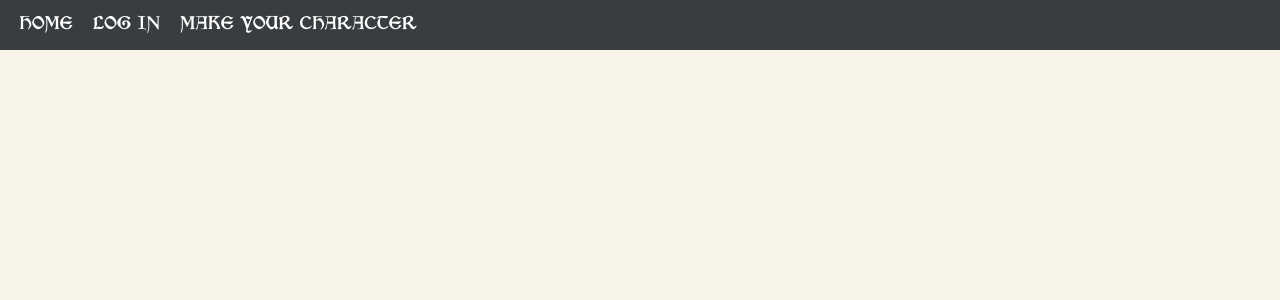
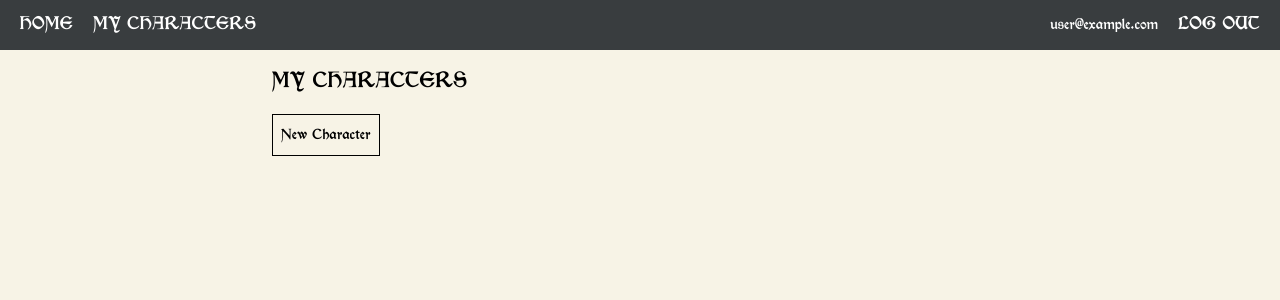
Before and after one commit to VidRH/dndcharathercreatertaketwo, a Vue app: page /MyCharacters in a window 1280 px wide. Shown: the top 300 px of the page. Built offline with nearby package versions, Linux system fonts and the light colour scheme; no server answers; sample sign-in values are in the browser's storage.

Commit message:
log in
log in now works and some other stuff (routing and so on)

```diff
--- a/src/App.vue
+++ b/src/App.vue
@@ -1,5 +1,13 @@
 <script setup>
-import { RouterLink, RouterView } from 'vue-router'
+import { RouterLink, RouterView, useRouter } from 'vue-router'
+import { currentUser, logOut } from '@/components/modules/useAuth.js'
+
+const router = useRouter()
+
+async function handleLogOut() {
+  await logOut()
+  router.push('/LogIn')
+}
 </script>
 
 <template>
@@ -7,8 +15,12 @@ import { RouterLink, RouterView } from 'vue-router'
     <div>
       <nav class="bg-dark text-white gap-5 flex min-h-12.5 items-center px-5 uppercase weight-bold text-xl">
         <RouterLink to="/" class="hover:text-blue ">Home</RouterLink>
-        <RouterLink to="/LogIn" class="hover:text-blue ">Log In</RouterLink>
-        <RouterLink to="/CharatherMaker" class="hover:text-blue ">Make your character</RouterLink>
+        <RouterLink v-if="currentUser" to="/MyCharacters" class="hover:text-blue ">My Characters</RouterLink>
+        <RouterLink v-if="!currentUser" to="/LogIn" class="hover:text-blue ml-auto">Log In</RouterLink>
+        <div v-else class="ml-auto flex items-center gap-5">
+          <span class="normal-case text-base">{{ currentUser.email }}</span>
+          <button @click="handleLogOut" class="uppercase hover:text-blue cursor-pointer">Log Out</button>
+        </div>
       </nav>
     </div>
   </header>
--- /dev/null
+++ b/src/components/modules/useAuth.js
@@ -0,0 +1,25 @@
+import { ref } from 'vue'
+import { onAuthStateChanged, signOut } from 'firebase/auth'
+import { auth } from '@/firebase'
+
+// Who is logged in right now (null = nobody). Lives outside of any component,
+// so every component that imports it sees the same user.
+export const currentUser = ref(null)
+
+// On a page refresh Firebase needs a moment to remember who was logged in.
+// Until then currentUser is null even if you ARE logged in.
+// This promise finishes after that first check, so the router guard can wait for it.
+let markAuthReady
+export const authReady = new Promise((resolve) => {
+  markAuthReady = resolve
+})
+
+// Firebase calls this on startup and every time someone logs in or out
+onAuthStateChanged(auth, (user) => {
+  currentUser.value = user
+  markAuthReady()
+})
+
+export async function logOut() {
+  await signOut(auth)
+}
--- a/src/router/index.js
+++ b/src/router/index.js
@@ -2,6 +2,9 @@ import { createRouter, createWebHistory } from 'vue-router'
 import HomeView from '../views/HomeView.vue'
 import LogIn from '../views/LogIn.vue'
 import CharatherMaker from '../views/CharatherMaker.vue'
+import MyCharacters from '../views/MyCharacters.vue'
+import { authReady } from '../components/modules/useAuth.js'
+import { auth } from '../firebase.js'
 
 const router = createRouter({
   history: createWebHistory(import.meta.env.BASE_URL),
@@ -17,9 +20,16 @@ const router = createRouter({
       component: LogIn,
     },
     {
+      path: '/MyCharacters',
+      name: 'MyCharacters',
+      component: MyCharacters,
+      meta: { requiresAuth: true },
+    },
+    {
       path: '/CharatherMaker',
       name: 'CharatherMaker',
       component: CharatherMaker,
+      meta: { requiresAuth: true },
     }
       // route level code-splitting
       // this generates a separate chunk (About.[hash].js) for this route
@@ -27,4 +37,24 @@ const router = createRouter({
   ],
 })
 
+// Runs before every page change: the "door guard"
+router.beforeEach(async (to) => {
+  // Wait until Firebase knows if someone is logged in (matters on a page refresh)
+  await authReady
+
+  // auth.currentUser instead of our currentUser ref: it is updated the instant
+  // logIn/signUp finishes, the ref can be a moment behind
+  const user = auth.currentUser
+
+  // Page needs login and nobody is logged in -> go log in
+  if (to.meta.requiresAuth && !user) {
+    return '/LogIn'
+  }
+
+  // Already logged in -> no reason to see the login page
+  if (to.name === 'LogIn' && user) {
+    return '/MyCharacters'
+  }
+})
+
 export default router
--- a/src/views/LogIn.vue
+++ b/src/views/LogIn.vue
@@ -16,7 +16,7 @@ async function logIn() {
   error.value = ''
   try {
     await signInWithEmailAndPassword(auth, email.value, password.value)
-    router.push('/CharatherMaker')
+    router.push('/MyCharacters')
   } catch (e) {
     error.value = e.message
   }
@@ -26,7 +26,7 @@ async function signUp() {
   error.value = ''
   try {
     await createUserWithEmailAndPassword(auth, email.value, password.value)
-    router.push('/CharatherMaker')
+    router.push('/MyCharacters')
   } catch (e) {
     error.value = e.message
   }
--- /dev/null
+++ b/src/views/MyCharacters.vue
@@ -0,0 +1,12 @@
+<script setup>
+import { RouterLink } from 'vue-router'
+
+// Placeholder for now: the list of saved characters comes in step 6
+</script>
+
+<template>
+  <main class="flex flex-col gap-4 max-w-3xl mx-auto p-4">
+    <h1 class="text-2xl uppercase">My Characters</h1>
+    <RouterLink to="/CharatherMaker" class="border p-2 self-start">New Character</RouterLink>
+  </main>
+</template>
```
